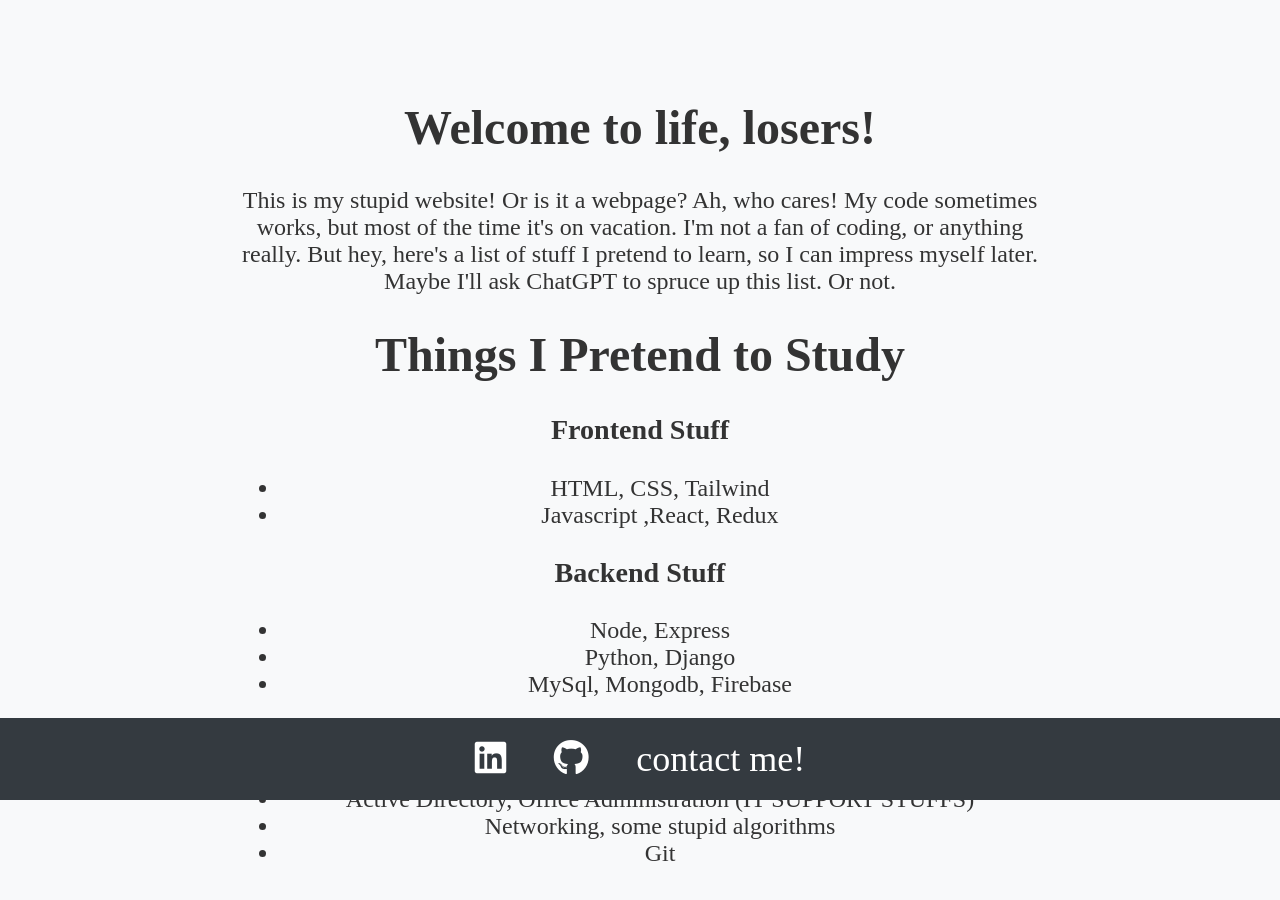
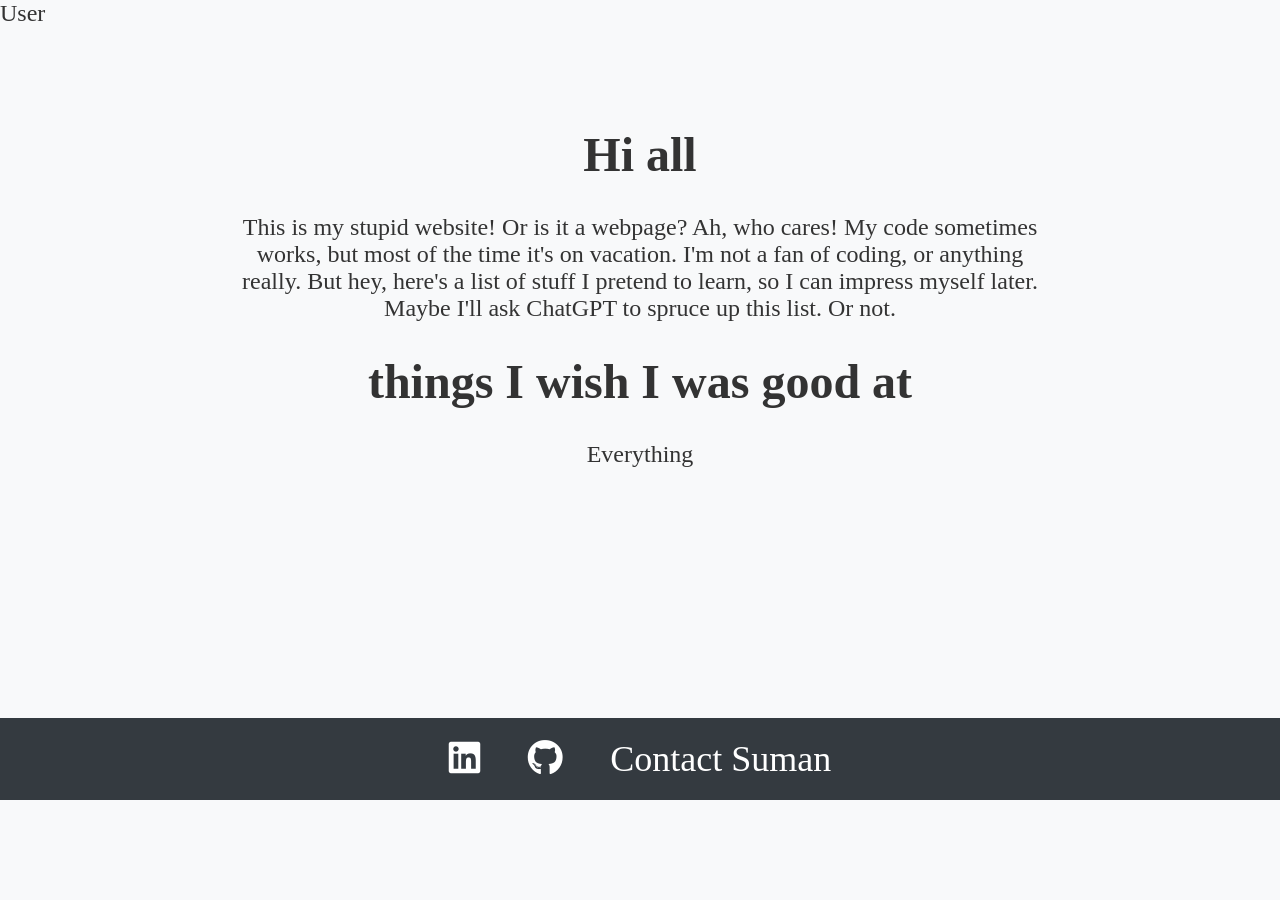
Before and after one commit to suman-dangol/sumandangol0286.com.np, a plain HTML site: page index.html in a window 1280 px wide. After the commit the page ends 800 px from the top, so only its background shows below. Drawn offline with Linux system fonts and the light colour scheme; a script that the page names is missing.

Commit message:
Update index.html

```diff
--- a/index.html
+++ b/index.html
@@ -1,11 +1,12 @@
+User
 <!DOCTYPE html>
 <html lang="en">
 <head>
     <meta charset="UTF-8">
     <meta name="viewport" content="width=device-width, initial-scale=1.0">
-    <title>Suman's Super Duper Awesome Portfolio</title>
+    <title>Suman's Portfolio</title>
     <link rel="stylesheet" href="https://cdnjs.cloudflare.com/ajax/libs/font-awesome/5.15.4/css/all.min.css">
- <style>
+    <style>
         body {
             font-family: 'IM Fell English', serif;
             margin: 0;
@@ -38,55 +39,53 @@
         .footer a:hover {
             color: #007bff;
         }
+
+        h1 {
+            text-align: center;
+        }
+        ul {
+            list-style-type: none;
+            padding: 0;
+        }
+        li {
+            margin-bottom: 10px;
+            background-color: #fff;
+            padding: 10px 20px;
+            border-radius: 5px;
+            box-shadow: 0 2px 4px rgba(0, 0, 0, 0.1);
+        }
+        .margin-top{
+            margin-top: 10px;
+        }
     </style>
 </head>
 <body>
 
     <div class="container">
-        <h1>Welcome to life, losers!</h1>
+        <h1>Hi all</h1>
+        <p>This is my stupid website! Or is it a webpage? Ah, who cares! My code sometimes works, but most of the time it's on vacation. I'm not a fan of coding, or anything really. But hey, here's a list of stuff I pretend to learn, so I can impress myself later. Maybe I'll ask ChatGPT to spruce up this list. Or not. </p>
+         <div>
+        <h1>things I wish I was good at</h1>
+        <section class="margin-top">
+            <p>Everything</p>
+        </section>
+    </div>
 
-        <p>This is my stupid  website! Or is it a webpage? Ah, who cares! My code sometimes works, but most of the time it's on vacation. I'm not a fan of coding, or anything really.  But hey, here's a list of stuff I pretend to learn, so I can impress myself later. Maybe I'll ask ChatGPT to spruce up this list. Or not. </p>
-        <div>
-            <h1>Things I Pretend to Study</h1>
-            <h3>Frontend Stuff</h3>
-            <section class="margin-top">
-                <ul>
-                    <li>HTML, CSS, Tailwind</li>
-                    <li>Javascript ,React, Redux</li>
-                </ul>
-            </section>
+    </div>
 
-            <section class="margin-top">
-                  <h3>Backend Stuff</h3>
-                <ul>
-                    <li>Node, Express</li>
-                    <li>Python, Django </li>
-                    <li>MySql, Mongodb, Firebase</li>
-                </ul>
-            </section>
 
-              <section class="margin-top">
-                  <h3>Other Stuff </h3>
-                <ul>
-                    <li>Active Directory, Office Administration (IT SUPPORT STUFFS)</li>
-                    <li>Networking, some stupid algorithms</li>
-                    <li>Git</li>
-                </ul>
-            </section>
-        </div>
-    </div>
 
     <footer class="footer">
         <a href="https://www.linkedin.com/in/suman-dangol" target="_blank"><i class="fab fa-linkedin"></i></a>
         <a href="https://github.com/suman-dangol" target="_blank"><i class="fab fa-github"></i></a>
-        <a href="mailto:sumandangol0286@gmail.com" class="button">contact me!</a> <!-- Changed "Contact Suman" to "Summon Me!" for a playful touch -->
+        <a href="mailto:sumandangol0286@gmail.com" class="button">Contact Suman</a>
     </footer>
 
     <script src="https://ajax.googleapis.com/ajax/libs/webfont/1.6.26/webfont.js"></script>
     <script>
         WebFont.load({
             google: {
-                 families: ['IM Fell English']
+                families: ['IM Fell English']
             }
         });
     </script>
```
